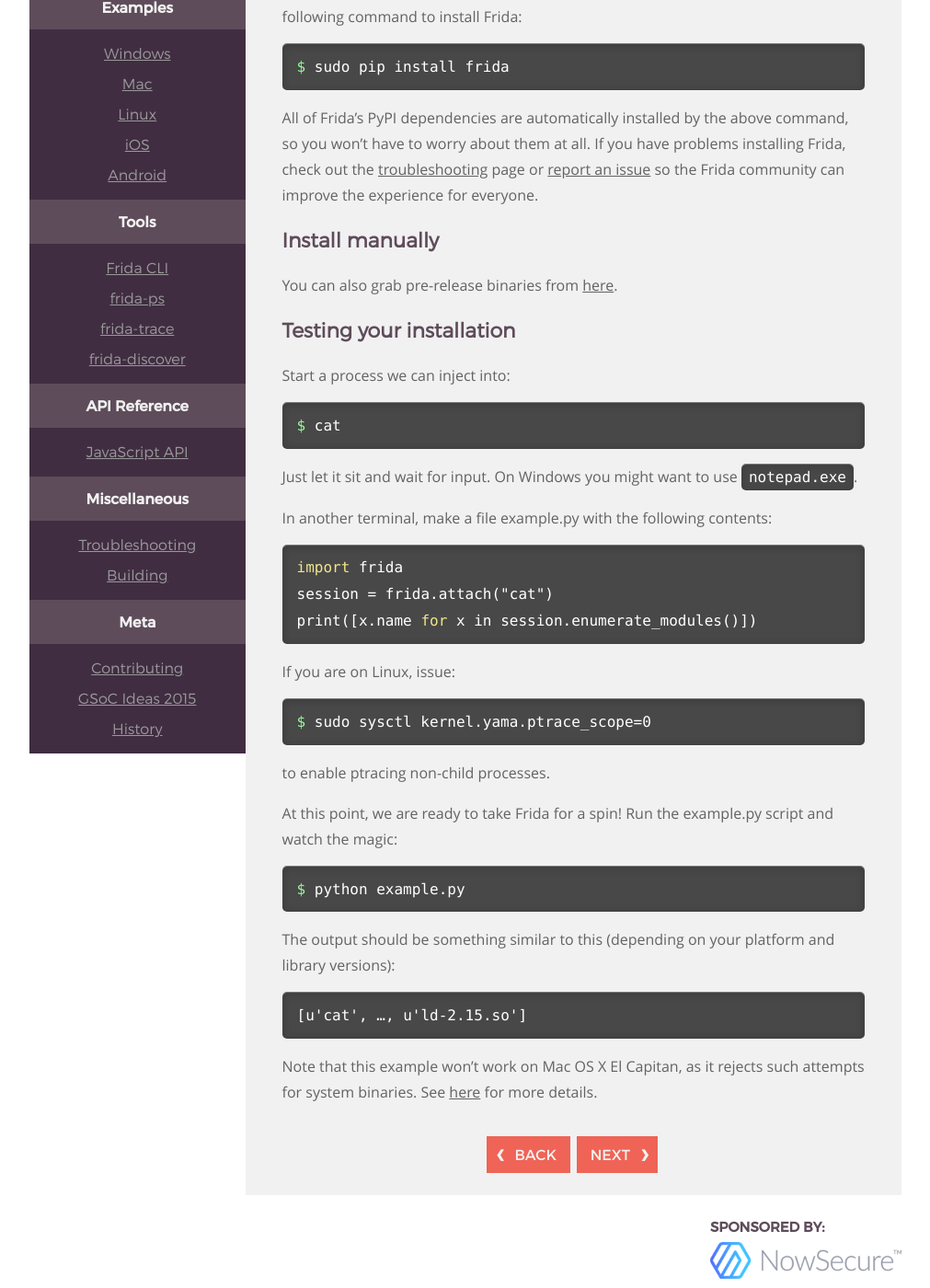
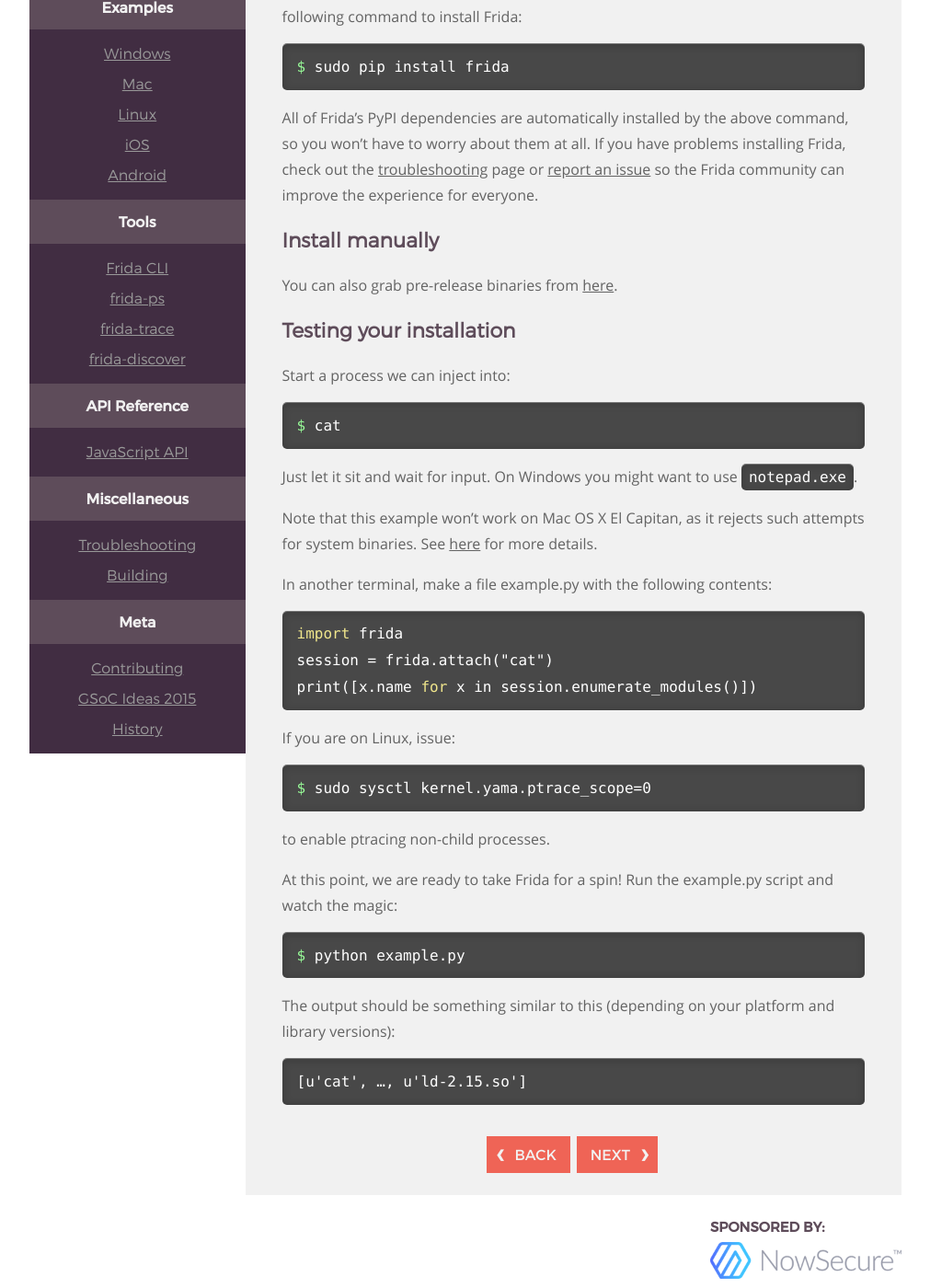
Before and after one commit to frida/frida-website, a Jekyll site: the page built from _docs/installation.md, in a window 1280 px wide and 1400 px high, scrolled down 668 px. Shown: the whole window at 92% size, without its empty margins (129-1140 px from the left). Built offline with Jekyll 4.4.1, drawn with Linux system fonts in a browser that asks for light colours; part of the change alters nothing that is shown.

```diff
--- a/_docs/installation.md
+++ b/_docs/installation.md
@@ -49,6 +49,8 @@ $ cat
 Just let it sit and wait for input. On Windows you might want to use
 `notepad.exe`.
 
+Note that this example won’t work on Mac OS X El Capitan, as it rejects such attempts for system binaries. See [here]({{ site.repository }}/issues/83) for more details.
+
 In another terminal, make a file example.py with the following contents:
 
 {% highlight py %}
@@ -78,5 +80,3 @@ and library versions):
 {% highlight py %}
 [u'cat', …, u'ld-2.15.so']
 {% endhighlight %}
-
-Note that this example won’t work on Mac OS X El Capitan, as it rejects such attempts for system binaries. See [here]({{ site.repository }}/issues/83) for more details.
```
